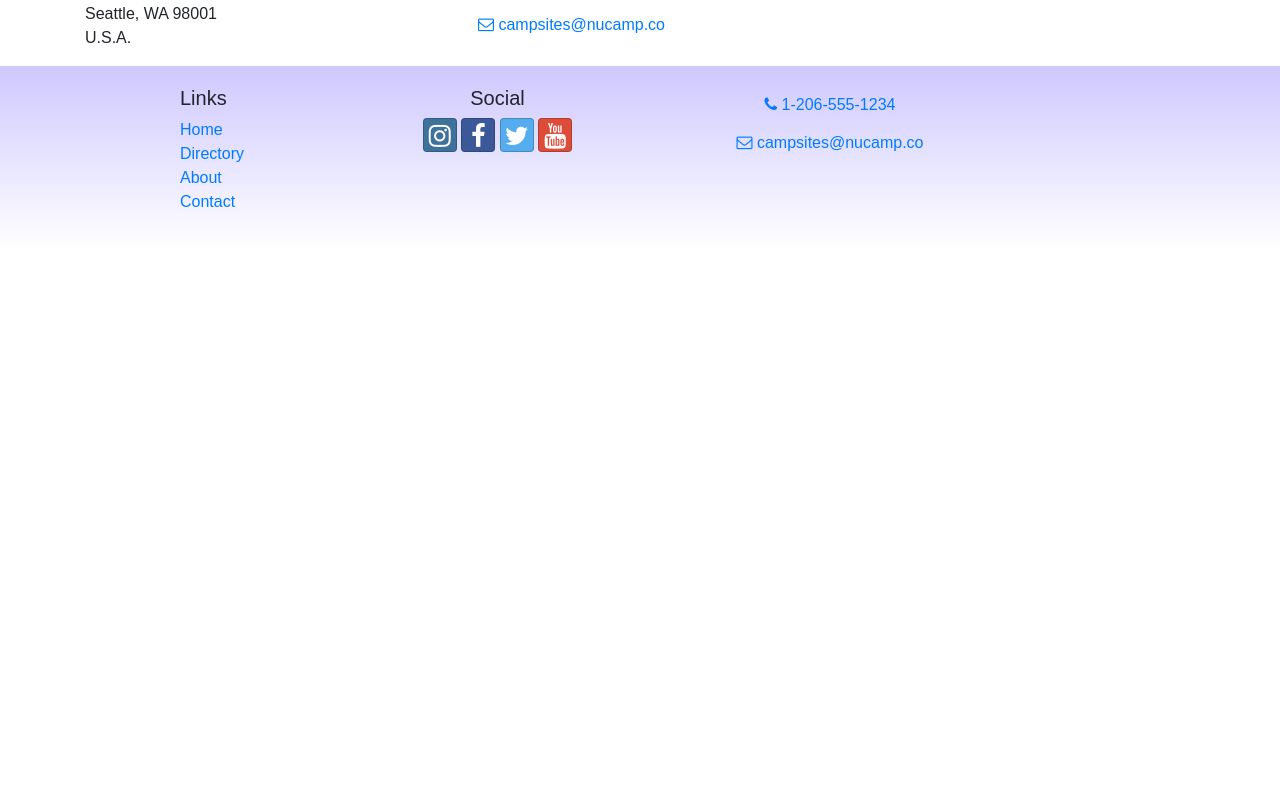
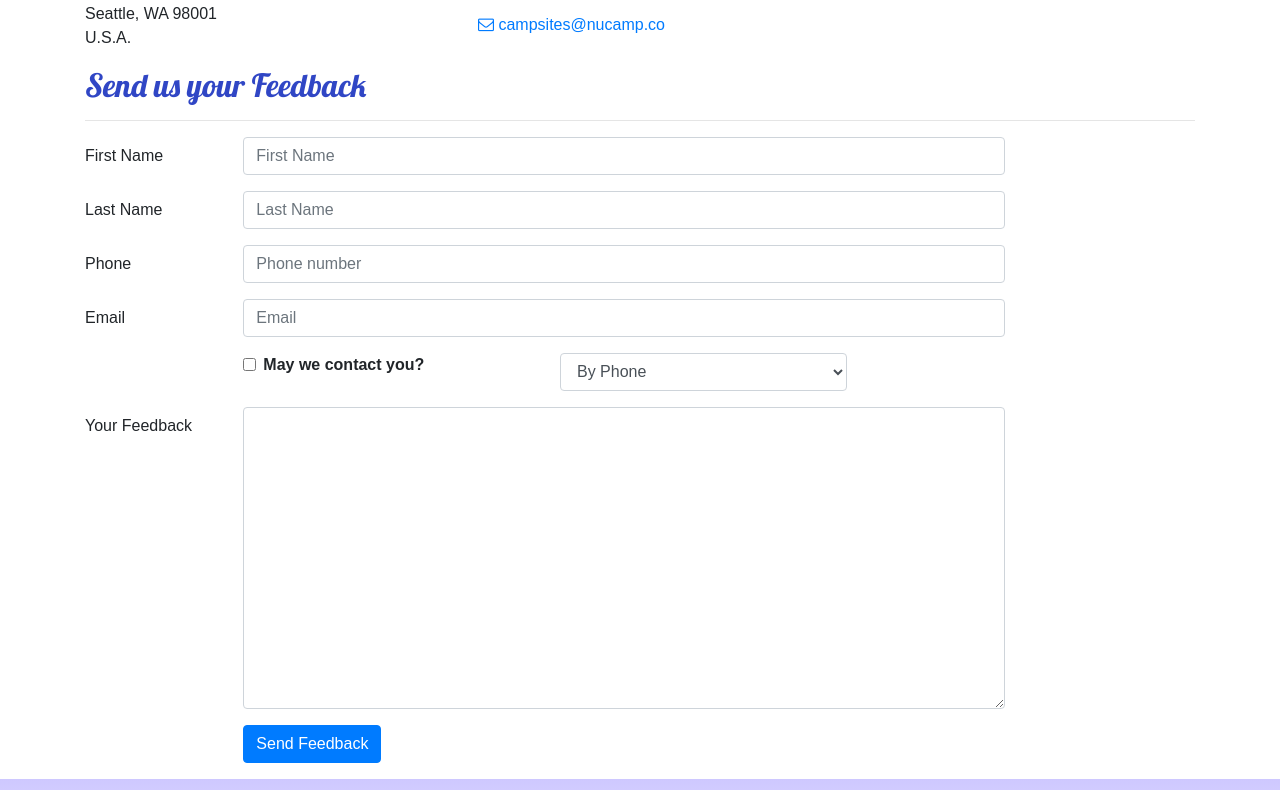
Before and after one commit to krisb09/nucampsite-react, a React (Create React App) app: page /contactus in a window 1280 px wide. Shown: the part 410-1200 px from the top of the page. Before the commit the page ends 800 px from the top, so only its background shows below. Built offline with nearby package versions, Linux system fonts and the light colour scheme.

Commit message:
Controlled Forms

```diff
--- a/src/components/ContactComponent.js
+++ b/src/components/ContactComponent.js
@@ -1,11 +1,47 @@
-import React from "react";
-import {
-  Breadcrumb,
-  BreadcrumbItem,
-} from "reactstrap";
+import React, { Component } from "react";
+import { Breadcrumb, BreadcrumbItem, Button, Form,
+  FormGroup, Label, Input, Col } from "reactstrap";
 import { Link } from "react-router-dom";
+import { render } from "@testing-library/react";
 
-function Contact(props) {
+class Contact extends Component {
+
+  constructor(props) {
+    super(props);
+
+    this.state = {
+      firstName: '',
+      lastName: '',
+      phoneNum: '',
+      email: '',
+      agree: false,
+      contactType: 'By Phone',
+      feedback: ''
+    };
+
+    this.handleInputChange = this.handleInputChange.bind(this);
+    this.handleSubmit = this.handleSubmit.bind(this);
+  }
+
+
+handleInputChange(event) {
+  const target = event.target;
+  const name = target.name;
+  const value = target.type === 'checkbox' ? target.checked : target.value;
+
+  this.setState({
+    [name]: value
+  });
+}
+
+handleSubmit(event) {
+  console.log('Current state is: ' + JSON.stringify(this.state));
+  alert('Current state is: ' + JSON.stringify(this.state));
+  event.prerventDefault();
+}
+
+    render() {
+
     return (
       <div className="container">
         <div className="row">
@@ -46,8 +82,96 @@
             </a>
           </div>
         </div>
+
+
+                <div className="row row-content">
+                    <div className="col-12">
+                        <h2>Send us your Feedback</h2>
+                        <hr />
                     </div>
+                    <div className="col-md-10">
+                        <Form onSubmit={this.handleSubmit}>
+                            <FormGroup row>
+                                <Label htmlFor="firstName" md={2}>First Name</Label>
+                                <Col md={10}>
+                                    <Input type="text" id="firstName" name="firstName"
+                                        placeholder="First Name"
+                                        value={this.state.firstName}
+                                        onChange={this.handleInputChange} />
+                                </Col>
+                            </FormGroup>
+                            <FormGroup row>
+                                <Label htmlFor="lastName" md={2}>Last Name</Label>
+                                <Col md={10}>
+                                    <Input type="text" id="lastName" name="lastName"
+                                        placeholder="Last Name"
+                                        value={this.state.lastName}
+                                        onChange={this.handleInputChange} />
+                                </Col>
+                            </FormGroup>
+                            <FormGroup row>
+                                <Label htmlFor="phoneNum" md={2}>Phone</Label>
+                                <Col md={10}>
+                                    <Input type="tel" id="phoneNum" name="phoneNum"
+                                        placeholder="Phone number"
+                                        value={this.state.phoneNum}
+                                        onChange={this.handleInputChange} />
+                                </Col>
+                            </FormGroup>
+                            <FormGroup row>
+                                <Label htmlFor="email" md={2}>Email</Label>
+                                <Col md={10}>
+                                    <Input type="email" id="email" name="email"
+                                        placeholder="Email"
+                                        value={this.state.email}
+                                        onChange={this.handleInputChange} />
+                                </Col>
+                            </FormGroup>
+                            <FormGroup row>
+                                <Col md={{size: 4, offset: 2}}>
+                                    <FormGroup check>
+                                        <Label check>
+                                            <Input type="checkbox"
+                                                name="agree"
+                                                checked={this.state.agree}
+                                                onChange={this.handleInputChange} /> {' '}
+                                            <strong>May we contact you?</strong>
+                                        </Label>
+                                    </FormGroup>
+                                </Col>
+                                <Col md={4}>
+                                    <Input type="select" name="contactType"
+                                            value={this.state.contactType}
+                                            onChange={this.handleInputChange}>
+                                        <option>By Phone</option>
+                                        <option>By Email</option>
+                                    </Input>
+                                </Col>
+                            </FormGroup>
+                            <FormGroup row>
+                                <Label htmlFor="feedback" md={2}>Your Feedback</Label>
+                                <Col md={10}>
+                                    <Input type="textarea" id="feedback" name="feedback"
+                                        rows="12"
+                                        value={this.state.feedback}
+                                        onChange={this.handleInputChange}></Input>
+                                </Col>
+                            </FormGroup>
+                            <FormGroup row>
+                                <Col md={{size: 10, offset: 2}}>
+                                    <Button type="submit" color="primary">
+                                        Send Feedback
+                                    </Button>
+                                </Col>
+                            </FormGroup>
+                        </Form>
+                    </div>
+                </div>
+            </div>
+
+
     );
+  }
 }
 
 export default Contact;
```
Lines whose indentation alone changed are shown as unchanged.
